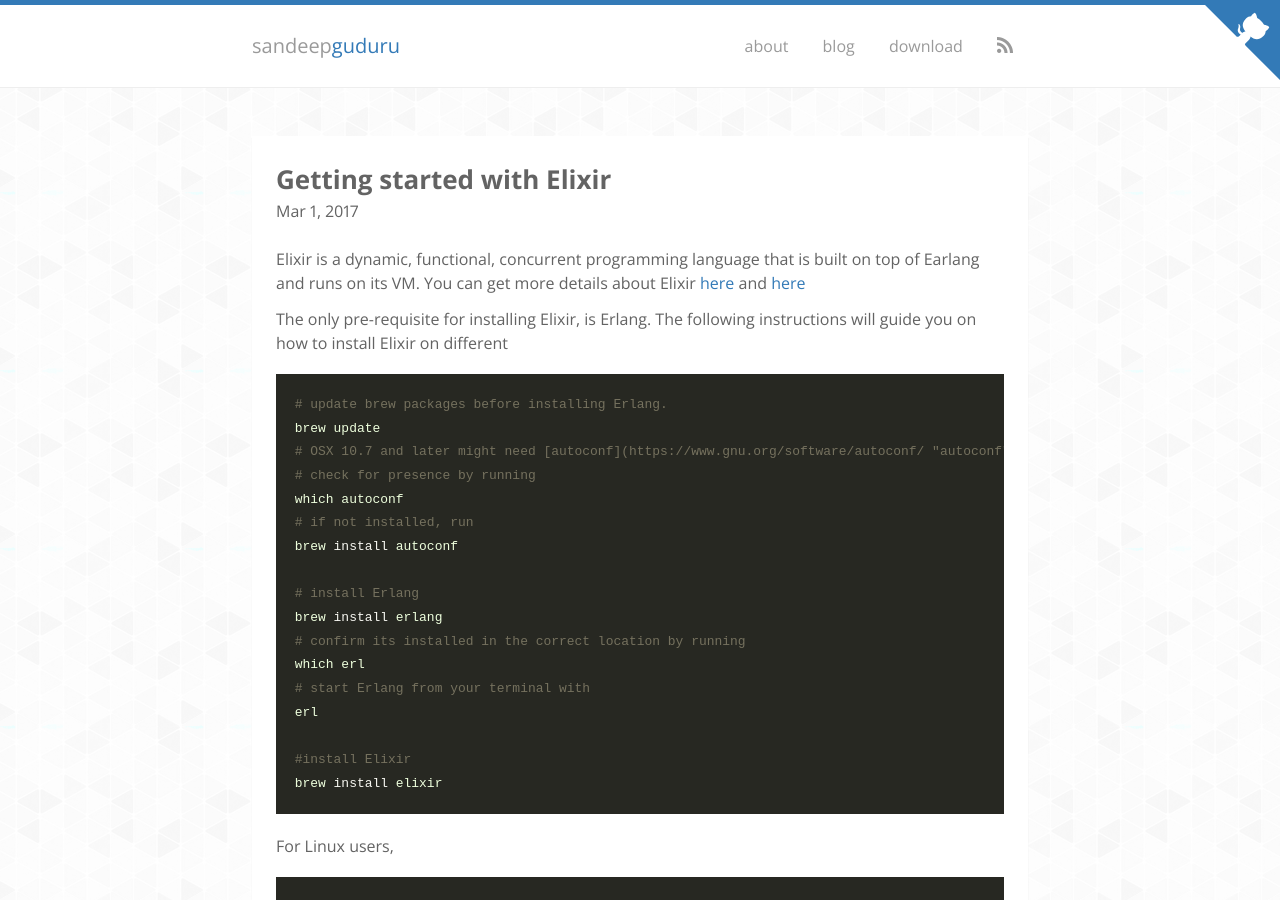
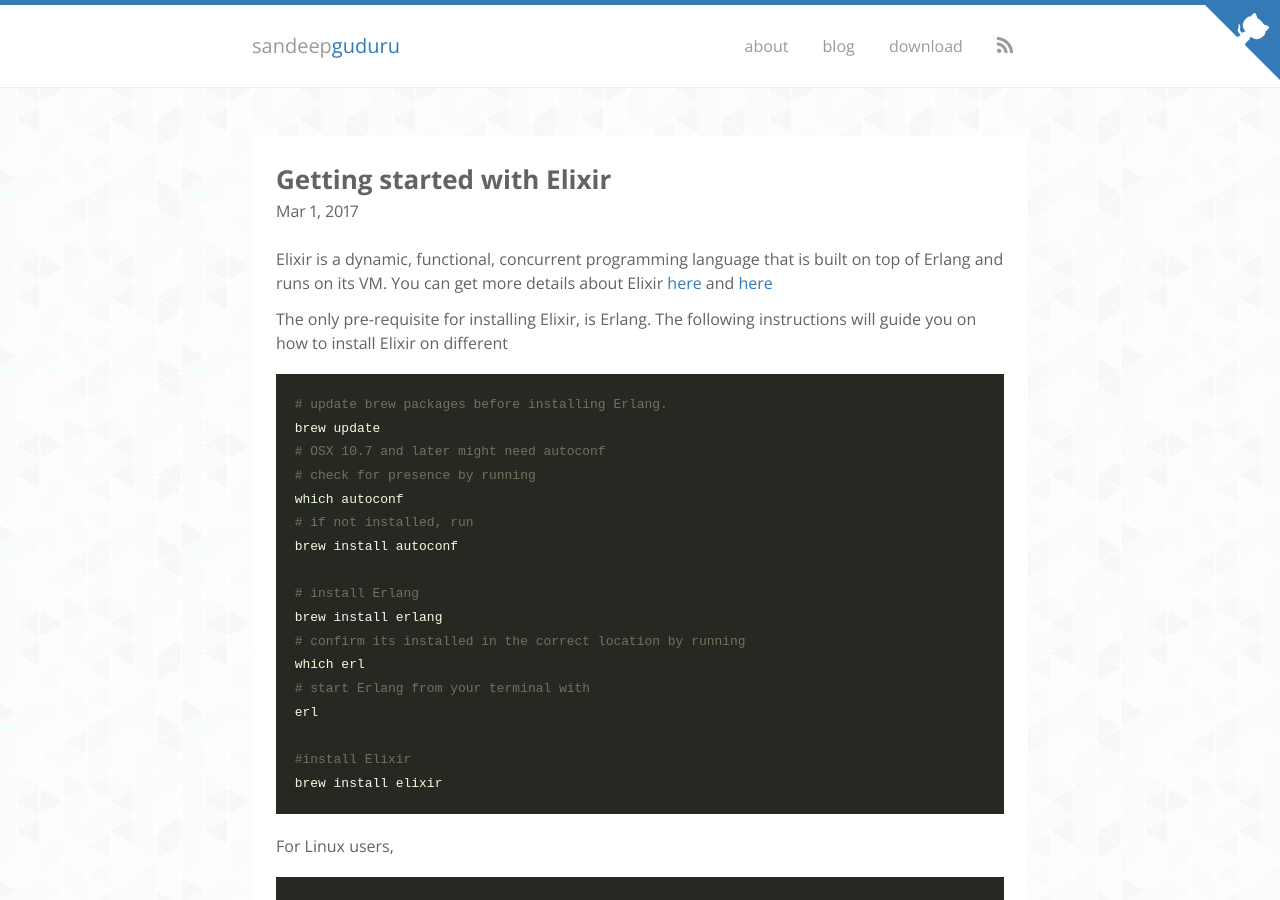
Before and after one commit to sandheepg/musings, a Jekyll site: the page built from _posts/2017-03-01-getting-started-with-elixir.md, in a window 1280 px wide and 900 px high. Built offline with Jekyll 4.4.1, drawn with Linux system fonts in a browser that asks for light colours; nearby versions of some CDN libraries; some web fonts are replaced; comment, search, counter and statistics services are not loaded.

Commit message:
post updated

```diff
--- a/_posts/2017-03-01-getting-started-with-elixir.md
+++ b/_posts/2017-03-01-getting-started-with-elixir.md
@@ -12,14 +12,14 @@
 
 ---
 
-Elixir is a dynamic, functional, concurrent programming language that is built on top of Earlang and runs on its VM. You can get more details about Elixir [here](https://en.wikipedia.org/wiki/Elixir_(programming_language) "Wikipedia") and [here](http://elixir-lang.org "Official site")
+Elixir is a dynamic, functional, concurrent programming language that is built on top of Erlang and runs on its VM. You can get more details about Elixir [here](https://en.wikipedia.org/wiki/Elixir_(programming_language) "Wikipedia") and [here](http://elixir-lang.org "Official site")
 
 The only pre-requisite for installing Elixir, is Erlang. The following instructions will guide you on how to install Elixir on different
 
 {% highlight bash %}
 # update brew packages before installing Erlang.
 brew update
-# OSX 10.7 and later might need [autoconf](https://www.gnu.org/software/autoconf/ "autoconf")
+# OSX 10.7 and later might need autoconf
 # check for presence by running
 which autoconf
 # if not installed, run
```
